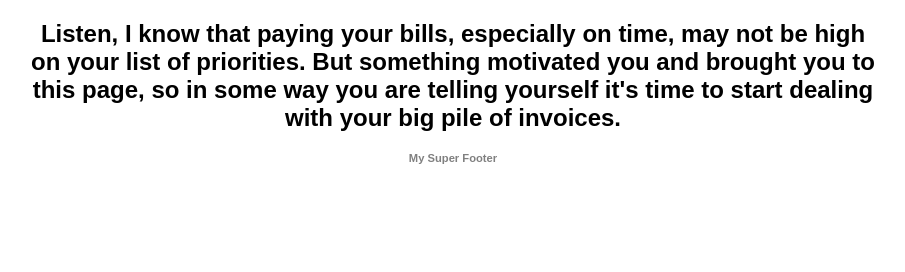
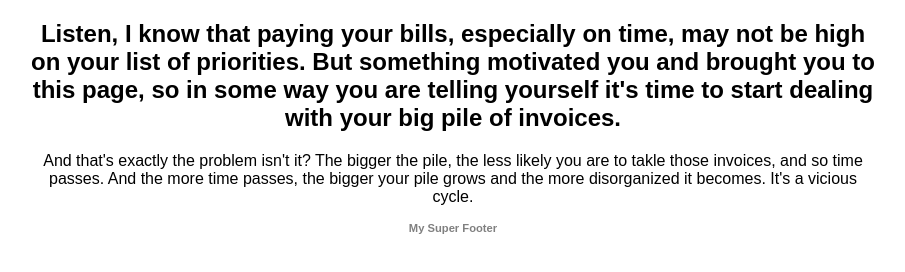
Before and after one commit to paperlib/paperlib.github.io, a plain HTML site: page index.html in a window 1280 px wide. Shown: the whole page, without its empty margins (187-1092 px from the left). Drawn offline with Linux system fonts and the light colour scheme.

Commit message:
text update

```diff
--- a/index.html
+++ b/index.html
@@ -20,6 +20,12 @@
         dealing with your big pile of invoices.</h1>
   </section>
 
+  <section>
+    <p>And that's exactly the problem isn't it?  The bigger the pile, the less likely you are
+to takle those invoices, and so time passes.  And the more time passes, the bigger your
+pile grows and the more disorganized it becomes.  It's a vicious cycle.</p>
+  </section>
+
   <footer>My Super Footer</footer>
 </body>
 </html>
```
